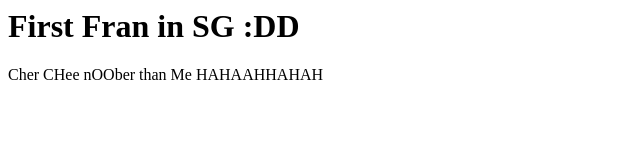
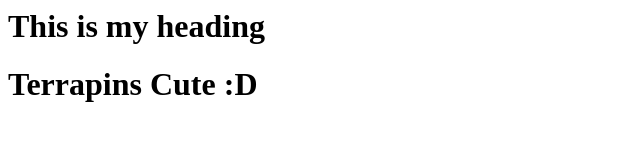
Before and after one commit to MrGamatoto/tempo, a plain HTML site: page index.html in a window 1280 px wide. Shown: the whole page, without its empty margins (0-640 px from the left). Drawn offline with Linux system fonts and the light colour scheme.

Commit message:
Update index.html

```diff
--- a/index.html
+++ b/index.html
@@ -1,11 +1,11 @@
 <html>
 <head>
 <title>
-Jun wei is weiird
+Computing
 </title>
 </head>
 <body>
-<h1>First Fran in SG :DD</h1>
-Cher CHee nOOber than Me HAHAAHHAHAH
+<h1>This is my heading<h1>
+Terrapins Cute :D
 </body>
 </html>
```
